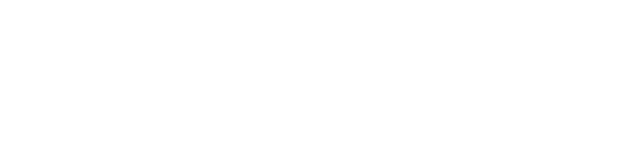
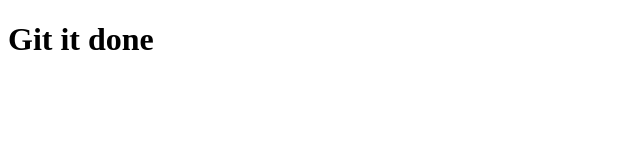
Before and after one commit to flaschDK/gitdemo, a plain HTML site: page index.html in a window 1280 px wide. Shown: the whole page, without its empty margins (0-640 px from the left). Drawn offline with Linux system fonts and the light colour scheme.

Commit message:
blank side

```diff
--- a/index.html
+++ b/index.html
@@ -6,5 +6,9 @@
     <meta name="viewport" content="width=device-width, initial-scale=1.0" />
     <title>Demo</title>
   </head>
-  <body></body>
+  <body>
+    <header>
+      <h1>Git it done</h1>
+    </header>
+  </body>
 </html>
```
